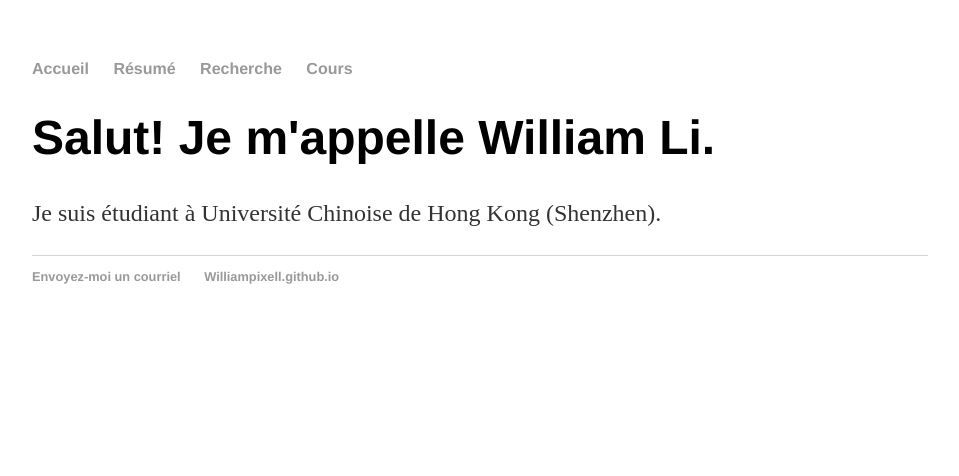
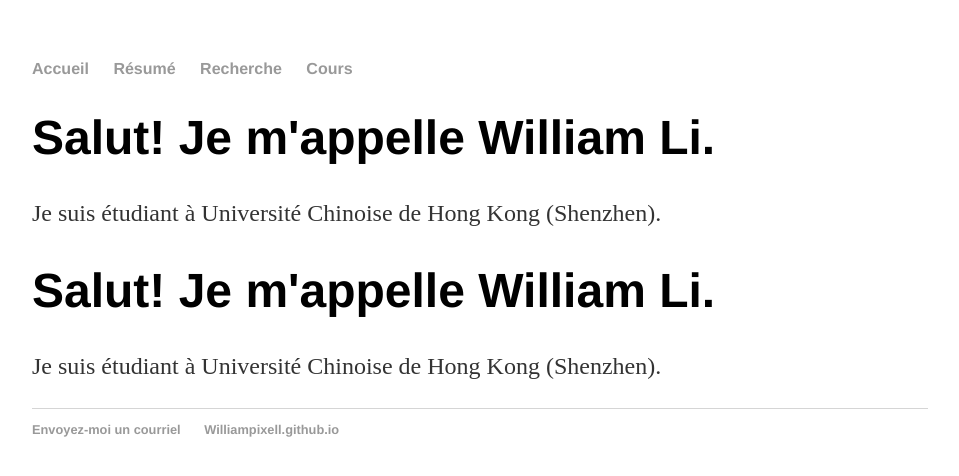
Before and after one commit to WilliamPixell/WilliamPixell.github.io, a Jekyll site: the page built from index.html, in a window 1280 px wide. Shown: the top 476 px of the page, without its empty margins (160-1119 px from the left). Built offline with Jekyll 4.4.1, drawn with Linux system fonts in a browser that asks for light colours.

Commit message:
Update index.html

```diff
--- a/index.html
+++ b/index.html
@@ -1,30 +1,8 @@
-<!DOCTYPE html>
-<html>
-	<head>
-		<title>Le site web personnel de William</title>
-
-		<link rel="stylesheet" type="text/css" href="/css/main.css">
-	</head>
-	<body>
-		<nav>
-    		<ul>
-        		<li><a href="/">Accueil</a></li>
-			<li><a href="/cv">Résumé</a></li>
-	        	<li><a href="/research">Recherche</a></li>
-        		<li><a href="/3280ProjectReport.pdf">Cours</a></li>
-    		</ul>
-		</nav>
-		<div class="container">
-    		<div class="blurb">
-        		<h1>Salut! Je m'appelle William Li.</h1>
-				<p>Je suis étudiant à Université Chinoise de Hong Kong (Shenzhen).</p>
-    		</div><!-- /.blurb -->
-		</div><!-- /.container -->
-		<footer>
-    		<ul>
-        		<li><a href="mailto:116010114@link.cuhk.edu.cn">Envoyez-moi un courriel</a></li>
-        		<li><a href="https://williampixell.github.io">Williampixell.github.io</a></li>
-			</ul>
-		</footer>
-	</body>
-</html>
+---
+layout: default
+title: Hank Quinlan, Horrible Cop
+---
+<div class="blurb">
+	<h1>Salut! Je m'appelle William Li.</h1>
+		<p>Je suis étudiant à Université Chinoise de Hong Kong (Shenzhen).</p>
+</div><!-- /.blurb -->
```
